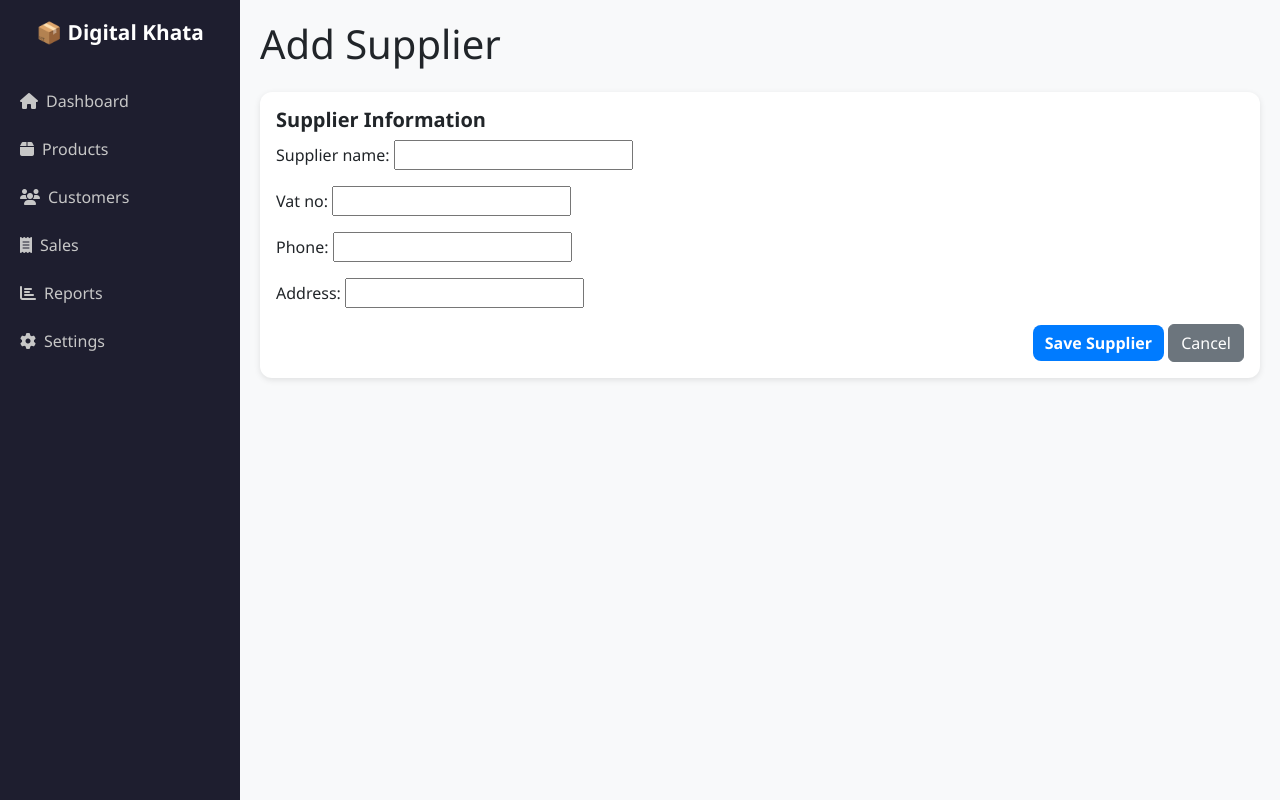
After one commit to bishaljaiswal735/Inventory, a Django app: page /purchase/add_supplier in a window 1280 px wide. The commit adds this page. Run offline with Django 5.2, Linux system fonts and the light colour scheme; some libraries are stand-ins or nearby versions.

Commit message:
edit features of purchase, supplier

```diff
--- a/IMS/purchase/forms.py
+++ b/IMS/purchase/forms.py
@@ -1,11 +1,17 @@
 from django import forms
-from .models import Purchase
+from .models import Purchase, Supplier
 from django.forms import formset_factory
 
 class PurchaseForm(forms.ModelForm):
     class Meta:
         model = Purchase
         fields = ("supplier",'invoice_no')
+
+class SupplierForm(forms.ModelForm):
+    class Meta:
+        model = Supplier
+        fields = ("supplier_name",'vat_no','phone','address')
+
 class PurchaseProductForm(forms.Form):
     product = forms.CharField(required=True)
     size = forms.CharField(required=False)
--- /dev/null
+++ b/IMS/purchase/templates/add_supplier.html
@@ -0,0 +1,20 @@
+{% extends "base.html" %}
+{% block content %}
+<div class="main-content">
+  <h1 class="mb-4">Add Supplier</h1>
+      {% include "includes/alerts.html" %}
+  <div class="card p-3 mt-3">
+    <h5>Supplier Information</h5>
+    <div class="table-responsive">
+      <form method="post">
+        {% csrf_token %}
+        {{ form.as_p }}
+        <div class="text-end mt-3">
+          <button type="submit" class="btn btn-primary">Save Supplier</button>
+          <a href="#" class="btn btn-secondary">Cancel</a>
+        </div>
+      </form>
+    </div>
+  </div>
+</div>
+{% endblock %}
--- a/IMS/purchase/urls.py
+++ b/IMS/purchase/urls.py
@@ -8,9 +8,17 @@ urlpatterns = [
         views.purchase_detail,
         name="purchase_detail",
     ),
+     path(
+        "purchase_modify/<int:purchase_id>/",
+        views.purchase_modify,
+        name="purchase_modify",
+    ),
     path("add_purchase/", views.add_purchase, name="add_purchase"),
+    path('add_supplier',views.add_supplier, name='add_supplier'),
+    path('supplier_list',views.supplier_list, name='supplier_list'),
+    path('supplier_modify/<int:supplier_id>/',views.supplier_modify, name='supplier_modify'),
     path("supplier_info/<int:supplier_id>/", views.supplier_info, name="supplier_info"),
     path("get_products/", views.get_products, name="get_product"),
-    path('get_sizes/<int:product_id>/', views.get_sizes, name='get_sizes'),
-    path('get_lengths/<int:size_id>/', views.get_lengths, name='get_lengths'),
+    path('get_sizes/', views.get_sizes, name='get_sizes'),
+    path('get_lengths/', views.get_lengths, name='get_lengths'),
 ]
--- a/IMS/purchase/views.py
+++ b/IMS/purchase/views.py
@@ -1,9 +1,12 @@
-from django.shortcuts import render, redirect
+from django.shortcuts import render, redirect, get_object_or_404
 from .models import Purchase, PurchaseProduct, Supplier
-from .forms import PurchaseForm , PurchaseProductFormSet
+from .forms import PurchaseForm, PurchaseProductFormSet, SupplierForm
 from django.http import JsonResponse
 from stock.models import Product, Size_Variation, Length_Variation
 from django.contrib import messages
+from django.db.models import Q
+
+
 
 # Create your views here.
 def supplier_info(request, supplier_id):
@@ -19,32 +22,38 @@ def supplier_info(request, supplier_id):
         return JsonResponse({"error": "Supplier doesn't exist"}, status=404)
 
 
+def get_products(request):
+    query = request.GET.get("q", "")  # get the search term from query string
+    if query:
+        products = Product.objects.filter(
+            product_name__icontains=query, is_avialable=True
+        )  # filter by typing
+    else:
+        products = Product.objects.all()  # if nothing typed, return all products
 
-def get_products(request):
-        query = request.GET.get("q", "")  # get the search term from query string
-        if query:
-            products = Product.objects.filter(
-                product_name__icontains=query, is_avialable = True
-            )  # filter by typing
-        else:
-            products = Product.objects.all()  # if nothing typed, return all products
+    # prepare data as list of dicts
+    data = [{"id": p.id, "product_name": p.product_name} for p in products]
+    return JsonResponse(data, safe=False)
 
-        # prepare data as list of dicts
-        data = [{"id": p.id, "product_name": p.product_name} for p in products]
-        return JsonResponse(data, safe=False)
 
-def get_sizes(request, product_id):
-       sizes = Size_Variation.objects.filter(product_id=product_id)
-       data = [{"id": s.id, "size": s.size} for s in sizes]
-       return JsonResponse(data, safe=False)
+def get_sizes(request):
+    sizes = Size_Variation.objects.all()
+    data = [{"id": s.id, "size": s.size} for s in sizes]
+    return JsonResponse(data, safe=False)
 
-def get_lengths(request, size_id):
-    lengths = Length_Variation.objects.filter(size_id=size_id)
+
+def get_lengths(request):
+    lengths = Length_Variation.objects.all()
     data = [{"id": l.id, "length_in_inch": l.length_in_inch} for l in lengths]
     return JsonResponse(data, safe=False)
 
+
 def purchase(request):
-    purchases = Purchase.objects.all()
+    query = request.GET.get('q','').strip()
+    if query:
+        purchases = Purchase.objects.filter(supplier__supplier_name__icontains=query).order_by("-date")
+    else:
+        purchases = Purchase.objects.all().order_by("-date")
     return render(request, "purchase.html", {"purchases": purchases})
 
 
@@ -54,49 +63,208 @@ def purchase_detail(request, purchase_id):
 
 
 def add_purchase(request):
-   if request.method == "POST":
-         form = PurchaseForm(request.POST)
-         formset = PurchaseProductFormSet(request.POST,prefix='products')
-         for item in formset.cleaned_data:
-                        print(item)
-         if form.is_valid() and formset.is_valid():
-              purchase = form.save(commit=False)
-              checkExistingPurchase = Purchase.objects.filter(invoice_no__iexact = purchase.invoice_no).exists()
-              if checkExistingPurchase :
-                    messages.error(request,"Invoice Number is Matched.Change Invoice Number!!")
-                    return render(request,'add_purchase.html',{"form": form,'formset':formset, 'data': request.POST})
-              else:
-                   purchase.save()
-                   for item in formset:
-                        purchase_product = PurchaseProduct()
-                        purchase_product.purchase = purchase
-                        name = item.cleaned_data['product']
-                        size = item.cleaned_data['size']
-                        length = item.cleaned_data['length']
-                        quantity = item.cleaned_data['qty']
-                        unit_price = item.cleaned_data['price']
-                        print(size,length)
-                        try:
-                             product = Product.objects.get(product_name__iexact=name)
-                        except Product.DoesNotExist:
-                            if size == '----' and length == '----':
-                             product = Product.objects.create(product_name = name.title(), price = unit_price )
-                            else:
-                              product = Product.objects.create(product_name = name.title() )
-                        try:
-                             size = Size_Variation.objects.get(product = product,size = size, price_per_unit = unit_price)
-                             size.stock += quantity
-                             size.save()
-                        except Size_Variation.DoesNotExist:
-                             size = Size_Variation.objects.create(product = product, size = size, price_per_unit =  unit_price, stock = quantity)
+    if request.method == "POST":
+        form = PurchaseForm(request.POST)
+        formset = PurchaseProductFormSet(request.POST, prefix="products")
+        if form.is_valid() and formset.is_valid():
+            purchase = form.save(commit=False)
+            checkExistingPurchase = Purchase.objects.filter(
+                invoice_no__iexact=purchase.invoice_no
+            ).exists()
+            if checkExistingPurchase:
+                messages.error(
+                    request, "Invoice Number is Matched.Change Invoice Number!!"
+                )
+                return render(
+                    request,
+                    "add_purchase.html",
+                    {"form": form, "formset": formset, "data": request.POST},
+                )
+            else:
+                purchase.save()
+                for item in formset:
+                    name = item.cleaned_data["product"]
+                    size = item.cleaned_data["size"]
+                    length = item.cleaned_data["length"]
+                    quantity = item.cleaned_data["qty"]
+                    unit_price = item.cleaned_data["price"]
 
+                    # Normalize empty values
+                    size = None if size in ("", "----") else size
+                    length = None if length in ("", "----") else length
 
-                   return redirect('purchase')
-   else:
+                    # Get or create size/length variations
+                    size_obj = Size_Variation.objects.get_or_create(size=size)[0] if size else None
+                    length_obj = Length_Variation.objects.get_or_create(length_in_inch=length)[0] if length else None
+
+                    # Check if product exists
+                    product = Product.objects.filter(
+                        product_name__iexact=name,
+                        size=size_obj,
+                        length=length_obj
+                    ).first()
+
+                    if product:
+                        # Update stock
+                        product.stock += quantity
+                        product.save()
+                    else:
+                        # Create new product
+                        product = Product.objects.create(
+                            product_name=name.title(),
+                            size=size_obj,
+                            length=length_obj,
+                            stock=quantity
+                        )
+
+                    # Create purchase product
+                    PurchaseProduct.objects.create(
+                        purchase=purchase,
+                        product=product,
+                        size_variation=size_obj,
+                        length_variation=length_obj,
+                        quantity=quantity,
+                        unit_price=unit_price,
+                    )
+                return redirect('purchase')
+    else:
         form = PurchaseForm()
-        formset = PurchaseProductFormSet(prefix='products')
+        formset = PurchaseProductFormSet(prefix="products")
         return render(
             request,
             "add_purchase.html",
-            {"form": form,'formset':formset},
+            {"form": form, "formset": formset},
         )
+
+def add_supplier(request):
+    if request.method == "POST":
+        form = SupplierForm(request.POST)
+        if form.is_valid():
+            supplier_obj = form.save(commit=False)
+            checking_existing_supplier = Supplier.objects.filter(Q(supplier_name__iexact = supplier_obj.supplier_name) | Q(vat_no = supplier_obj.vat_no)).exists()
+            if checking_existing_supplier:
+                messages.error(request,'This supplier already exist.')
+                return render(request,'add_supplier.html',{'form':form})
+            else:
+                supplier_obj.save()
+                messages.success(request, "Saved Successfully!!")
+                return redirect ('supplier_list')
+    else:
+        form = SupplierForm()
+        return render(request,'add_supplier.html',{'form':form})
+
+def supplier_list(request):
+    query = request.GET.get('q', '').strip()
+    if query:
+        suppliers = Supplier.objects.filter(supplier_name__icontains=query).order_by("supplier_name")
+    else:
+       suppliers = Supplier.objects.all().order_by("supplier_name")
+    return render(request,'supplier_list.html',{'suppliers':suppliers})
+
+def supplier_modify(request, supplier_id):
+    supplier = get_object_or_404(Supplier, id=supplier_id)
+
+    if request.method == "POST":
+        form = SupplierForm(request.POST, instance=supplier)
+        if form.is_valid():
+            supplier_name = form.cleaned_data['supplier_name']
+            vat_no = form.cleaned_data['vat_no']
+
+            # Check for duplicates EXCLUDING the current supplier
+            duplicate = Supplier.objects.filter(
+                Q(supplier_name__iexact=supplier_name) |
+                Q(vat_no=vat_no)
+            ).exclude(id=supplier_id).exists()
+
+            if duplicate:
+                messages.error(request, 'Name or VAT Number matched with another supplier.')
+                return render(request, 'add_supplier.html', {'form': form})
+            else:
+                form.save()
+                messages.success(request, 'Modified Successfully!!')
+                return redirect("supplier_list")
+    else:
+        form = SupplierForm(instance=supplier)
+
+    return render(request, 'add_supplier.html', {'form': form})
+
+def purchase_modify(request,purchase_id):
+    purchase = get_object_or_404(Purchase, id=purchase_id)
+    purchase_products = PurchaseProduct.objects.filter(purchase=purchase)
+
+    if request.method == "POST":
+        form = PurchaseForm(request.POST, instance=purchase)
+        formset = PurchaseProductFormSet(request.POST, prefix="products")
+        checking_existing_purchase = Purchase.objects.filter(supplier__supplier_name__iexact = purchase.supplier.supplier_name , invoice_no__iexact = purchase.invoice_no).exclude(id=purchase_id).exists()
+        if form.is_valid() and formset.is_valid():
+            if checking_existing_purchase:
+                messages.error(request,'Name and Invoice No is matched with another Purchase.')
+                return render(request,'add_purchase.html',{'form':form,'formset':formset,'data':request.POST})
+             # Delete existing items and recreate them
+            purchase_products.delete()
+            form.save()
+            for item in formset:
+                data = item.cleaned_data
+                if not data:
+                    continue
+                product_name = data['product']
+                size = data['size'] if data['size'] not in ("", "----", "-") else None
+                length = data['length'] if data['length'] not in ("", "----", "-") else None
+                qty = data['qty']
+                price = data['price']
+
+                # Get or create size/length variations
+                size_obj = Size_Variation.objects.get_or_create(size=size)[0] if size else None
+                length_obj = Length_Variation.objects.get_or_create(length_in_inch=length)[0] if length else None
+                print(product_name)
+
+                # Get or create product
+                try:
+                        product = Product.objects.get(
+                            product_name__iexact=product_name,
+                            size=size_obj,
+                            length=length_obj
+                        )
+                        product.stock += qty
+                        product.save()
+                except Product.DoesNotExist:
+                    product = Product.objects.create(
+                        product_name=product_name.title(),
+                        size=size_obj,
+                        length=length_obj,
+                        stock=qty
+                    )
+
+                # Create purchase product
+                PurchaseProduct.objects.create(
+                    purchase=purchase,
+                    product=product,
+                    size_variation=size_obj,
+                    length_variation=length_obj,
+                    quantity=qty,
+                    unit_price=price
+                )
+
+            messages.success(request, "Purchase modified successfully!")
+            return redirect('purchase')
+
+    else:
+        form = PurchaseForm(instance=purchase)
+        vat_no = purchase.supplier.vat_no
+        phone = purchase.supplier.phone
+        address = purchase.supplier.address
+        data = {'vat_no':vat_no, 'phone':phone, 'address':address}
+        # prepare initial data for formset
+        initial_data = []
+        for item in purchase_products:
+            initial_data.append({
+                'product': item.product.product_name,
+                'size': item.size_variation.size if item.size_variation else '',
+                'length': item.length_variation.length_in_inch if item.length_variation else '',
+                'qty': item.quantity,
+                'price': item.unit_price,
+                'total': item.quantity * item.unit_price,
+            })
+        formset = PurchaseProductFormSet(prefix="products", initial=initial_data)
+
+    return render(request, 'add_purchase.html', {"form": form, "formset": formset, 'data':data})
--- a/IMS/stock/admin.py
+++ b/IMS/stock/admin.py
@@ -4,13 +4,13 @@ from . models import Product, Size_Variation,Length_Variation
 
 class ProductAdmin(admin.ModelAdmin):
     prepopulated_fields = {'slug':('product_name',)}
-    list_display = ("product_name",'slug','created_date','price')
+    list_display = ("product_name",'slug','size','length','stock','created_date','modified_date')
 
 class Size_VariationAdmin(admin.ModelAdmin):
-    list_display=("product","size","price_per_unit" ,'stock')
+    list_display=("size",)
 
 class Length_VariationAdmin(admin.ModelAdmin):
-    list_display=("size","length_in_inch","total_price" )
+    list_display=("length_in_inch", )
 
 admin.site.register(Product, ProductAdmin)
 admin.site.register(Size_Variation, Size_VariationAdmin)
```
Also changed, not shown: IMS/purchase/models.py (+11 -4 lines), IMS/purchase/templates/add_purchase.html (+6 -6 lines), IMS/purchase/templates/purchase.html (+14 -4 lines), IMS/purchase/templates/supplier_list.html (added, +61 -0 lines), IMS/stock/models.py (+15 -29 lines), IMS/db.sqlite3, IMS/purchase/migrations/0001_initial.py, IMS/purchase/migrations/0002_alter_purchaseproduct_length_variation_and_more.py (added), IMS/purchase/migrations/0002_purchase_grand_amount.py (deleted), IMS/stock/migrations/0001_initial.py, IMS/stock/migrations/0002_alter_length_variation_length_in_inch.py, IMS/stock/migrations/0003_alter_product_stock.py (added), IMS/stock/migrations/0004_alter_product_product_name.py (added).
